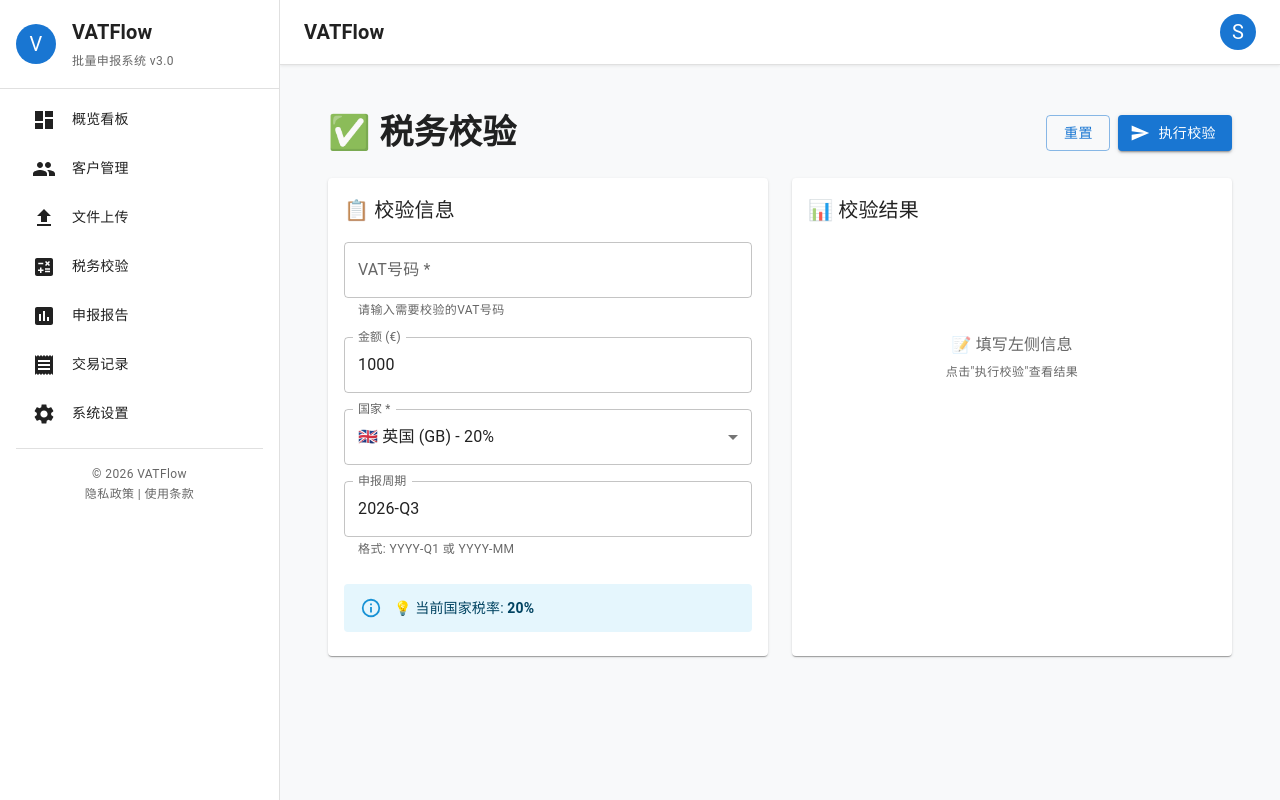
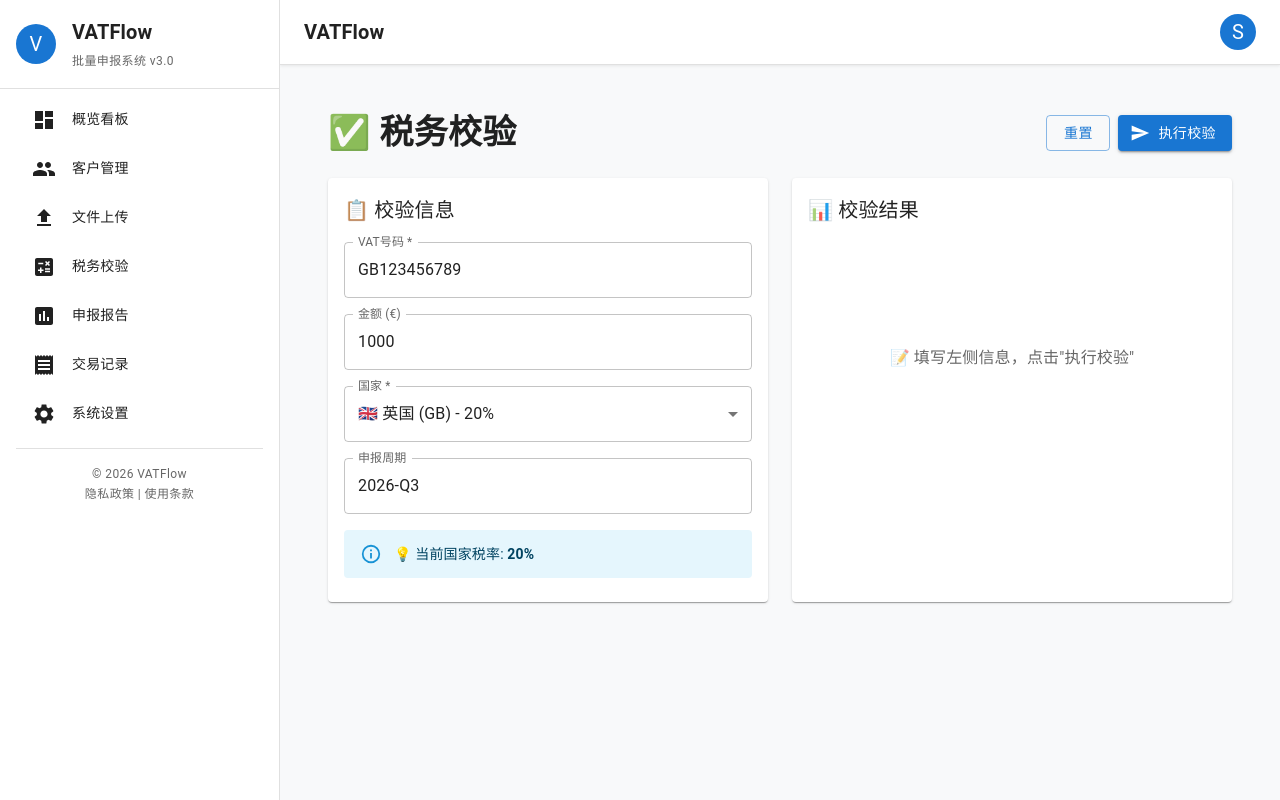
Before and after one commit to TsaiCora/vatflow-enterprise, a React (Create React App) app in the folder frontend/: page /tax-validation in a window 1280 px wide. Built offline with nearby package versions, Linux system fonts and the light colour scheme; sample sign-in values are in the browser's storage.

Commit message:
修复税务校验：使用原生fetch绕过拦截器，手动处理401

```diff
--- a/frontend/src/pages/TaxValidation.js
+++ b/frontend/src/pages/TaxValidation.js
@@ -15,171 +15,133 @@ import {
     FormControl,
     InputLabel,
     Select,
-    Snackbar,
-    IconButton
+    Snackbar
 } from '@mui/material';
 import {
-    Refresh as RefreshIcon,
     Send as SendIcon,
     CheckCircle as CheckCircleIcon,
-    Error as ErrorIcon,
-    Close as CloseIcon
+    Error as ErrorIcon
 } from '@mui/icons-material';
-import { taxAPI } from '../services/api';
 
-// ===== 完整国家列表（43个国家）=====
+// ===== 国家列表 =====
 const ALL_COUNTRIES = [
-    // 欧洲
-    { code: 'GB', name: '英国', flag: '🇬🇧', taxRate: 20, currency: 'GBP' },
-    { code: 'FR', name: '法国', flag: '🇫🇷', taxRate: 20, currency: 'EUR' },
-    { code: 'DE', name: '德国', flag: '🇩🇪', taxRate: 19, currency: 'EUR' },
-    { code: 'IT', name: '意大利', flag: '🇮🇹', taxRate: 22, currency: 'EUR' },
-    { code: 'ES', name: '西班牙', flag: '🇪🇸', taxRate: 21, currency: 'EUR' },
-    { code: 'NL', name: '荷兰', flag: '🇳🇱', taxRate: 21, currency: 'EUR' },
-    { code: 'BE', name: '比利时', flag: '🇧🇪', taxRate: 21, currency: 'EUR' },
-    { code: 'AT', name: '奥地利', flag: '🇦🇹', taxRate: 20, currency: 'EUR' },
-    { code: 'PL', name: '波兰', flag: '🇵🇱', taxRate: 23, currency: 'PLN' },
-    { code: 'SE', name: '瑞典', flag: '🇸🇪', taxRate: 25, currency: 'SEK' },
-    { code: 'DK', name: '丹麦', flag: '🇩🇰', taxRate: 25, currency: 'DKK' },
-    { code: 'FI', name: '芬兰', flag: '🇫🇮', taxRate: 24, currency: 'EUR' },
-    { code: 'IE', name: '爱尔兰', flag: '🇮🇪', taxRate: 23, currency: 'EUR' },
-    { code: 'PT', name: '葡萄牙', flag: '🇵🇹', taxRate: 23, currency: 'EUR' },
-    { code: 'NO', name: '挪威', flag: '🇳🇴', taxRate: 25, currency: 'NOK' },
-    { code: 'CH', name: '瑞士', flag: '🇨🇭', taxRate: 7.7, currency: 'CHF' },
-    { code: 'RU', name: '俄罗斯', flag: '🇷🇺', taxRate: 20, currency: 'RUB' },
-    // 亚洲
-    { code: 'JP', name: '日本', flag: '🇯🇵', taxRate: 10, currency: 'JPY' },
-    { code: 'CN', name: '中国', flag: '🇨🇳', taxRate: 13, currency: 'CNY' },
-    { code: 'KR', name: '韩国', flag: '🇰🇷', taxRate: 10, currency: 'KRW' },
-    { code: 'SG', name: '新加坡', flag: '🇸🇬', taxRate: 9, currency: 'SGD' },
-    { code: 'MY', name: '马来西亚', flag: '🇲🇾', taxRate: 8, currency: 'MYR' },
-    { code: 'TH', name: '泰国', flag: '🇹🇭', taxRate: 7, currency: 'THB' },
-    { code: 'VN', name: '越南', flag: '🇻🇳', taxRate: 10, currency: 'VND' },
-    { code: 'ID', name: '印度尼西亚', flag: '🇮🇩', taxRate: 11, currency: 'IDR' },
-    { code: 'PH', name: '菲律宾', flag: '🇵🇭', taxRate: 12, currency: 'PHP' },
-    { code: 'IN', name: '印度', flag: '🇮🇳', taxRate: 18, currency: 'INR' },
-    { code: 'HK', name: '香港', flag: '🇭🇰', taxRate: 0, currency: 'HKD' },
-    { code: 'TW', name: '台湾', flag: '🇹🇼', taxRate: 5, currency: 'TWD' },
-    // 美洲
-    { code: 'US', name: '美国', flag: '🇺🇸', taxRate: 0, currency: 'USD' },
-    { code: 'CA', name: '加拿大', flag: '🇨🇦', taxRate: 5, currency: 'CAD' },
-    { code: 'MX', name: '墨西哥', flag: '🇲🇽', taxRate: 16, currency: 'MXN' },
-    { code: 'BR', name: '巴西', flag: '🇧🇷', taxRate: 17, currency: 'BRL' },
-    { code: 'AR', name: '阿根廷', flag: '🇦🇷', taxRate: 21, currency: 'ARS' },
-    // 大洋洲
-    { code: 'AU', name: '澳大利亚', flag: '🇦🇺', taxRate: 10, currency: 'AUD' },
-    { code: 'NZ', name: '新西兰', flag: '🇳🇿', taxRate: 15, currency: 'NZD' },
-    // 非洲
-    { code: 'ZA', name: '南非', flag: '🇿🇦', taxRate: 15, currency: 'ZAR' },
-    { code: 'NG', name: '尼日利亚', flag: '🇳🇬', taxRate: 7.5, currency: 'NGN' },
-    { code: 'EG', name: '埃及', flag: '🇪🇬', taxRate: 14, currency: 'EGP' },
-    // 中东
-    { code: 'AE', name: '阿联酋', flag: '🇦🇪', taxRate: 5, currency: 'AED' },
-    { code: 'SA', name: '沙特阿拉伯', flag: '🇸🇦', taxRate: 15, currency: 'SAR' },
-    { code: 'IL', name: '以色列', flag: '🇮🇱', taxRate: 17, currency: 'ILS' },
-    { code: 'TR', name: '土耳其', flag: '🇹🇷', taxRate: 18, currency: 'TRY' },
+    { code: 'GB', name: '英国', flag: '🇬🇧', taxRate: 20 },
+    { code: 'FR', name: '法国', flag: '🇫🇷', taxRate: 20 },
+    { code: 'DE', name: '德国', flag: '🇩🇪', taxRate: 19 },
+    { code: 'IT', name: '意大利', flag: '🇮🇹', taxRate: 22 },
+    { code: 'ES', name: '西班牙', flag: '🇪🇸', taxRate: 21 },
+    { code: 'NL', name: '荷兰', flag: '🇳🇱', taxRate: 21 },
+    { code: 'BE', name: '比利时', flag: '🇧🇪', taxRate: 21 },
+    { code: 'PL', name: '波兰', flag: '🇵🇱', taxRate: 23 },
+    { code: 'SE', name: '瑞典', flag: '🇸🇪', taxRate: 25 },
+    { code: 'DK', name: '丹麦', flag: '🇩🇰', taxRate: 25 },
+    { code: 'FI', name: '芬兰', flag: '🇫🇮', taxRate: 24 },
+    { code: 'IE', name: '爱尔兰', flag: '🇮🇪', taxRate: 23 },
+    { code: 'PT', name: '葡萄牙', flag: '🇵🇹', taxRate: 23 },
+    { code: 'AT', name: '奥地利', flag: '🇦🇹', taxRate: 20 },
+    { code: 'NO', name: '挪威', flag: '🇳🇴', taxRate: 25 },
+    { code: 'CH', name: '瑞士', flag: '🇨🇭', taxRate: 7.7 },
+    { code: 'JP', name: '日本', flag: '🇯🇵', taxRate: 10 },
+    { code: 'SG', name: '新加坡', flag: '🇸🇬', taxRate: 9 },
+    { code: 'AU', name: '澳大利亚', flag: '🇦🇺', taxRate: 10 },
+    { code: 'CA', name: '加拿大', flag: '🇨🇦', taxRate: 5 },
+    { code: 'US', name: '美国', flag: '🇺🇸', taxRate: 0 },
+    { code: 'KR', name: '韩国', flag: '🇰🇷', taxRate: 10 },
+    { code: 'MY', name: '马来西亚', flag: '🇲🇾', taxRate: 8 },
+    { code: 'TH', name: '泰国', flag: '🇹🇭', taxRate: 7 },
+    { code: 'VN', name: '越南', flag: '🇻🇳', taxRate: 10 },
+    { code: 'ID', name: '印度尼西亚', flag: '🇮🇩', taxRate: 11 },
+    { code: 'PH', name: '菲律宾', flag: '🇵🇭', taxRate: 12 },
+    { code: 'IN', name: '印度', flag: '🇮🇳', taxRate: 18 },
+    { code: 'ZA', name: '南非', flag: '🇿🇦', taxRate: 15 },
+    { code: 'TR', name: '土耳其', flag: '🇹🇷', taxRate: 18 },
+    { code: 'AE', name: '阿联酋', flag: '🇦🇪', taxRate: 5 },
+    { code: 'NZ', name: '新西兰', flag: '🇳🇿', taxRate: 15 },
+    { code: 'BR', name: '巴西', flag: '🇧🇷', taxRate: 17 },
+    { code: 'MX', name: '墨西哥', flag: '🇲🇽', taxRate: 16 },
 ];
 
 function TaxValidation() {
     const [loading, setLoading] = useState(false);
-    const [validationResult, setValidationResult] = useState(null);
+    const [result, setResult] = useState(null);
     const [error, setError] = useState(null);
     const [success, setSuccess] = useState(false);
     const [snackbar, setSnackbar] = useState({ open: false, message: '', severity: 'success' });
     const [formData, setFormData] = useState({
-        vatNumber: '',
+        vatNumber: 'GB123456789',
         amount: 1000,
         country: 'GB',
         period: '2026-Q3'
     });
 
-    // 检查登录状态
-    useEffect(() => {
-        const token = localStorage.getItem('token');
-        if (!token) {
-            setError('请先登录后再使用税务校验功能');
-        }
-    }, []);
-
-    const handleInputChange = (field, value) => {
+    const handleChange = (field, value) => {
         setFormData({ ...formData, [field]: value });
     };
 
     const handleValidate = async () => {
+        // 验证 token
         const token = localStorage.getItem('token');
-        console.log('🔑 当前Token:', token ? '存在' : '不存在');
-
         if (!token) {
-            const msg = '请先登录后再执行税务校验';
-            setError(msg);
-            setSnackbar({ open: true, message: msg, severity: 'warning' });
+            setError('请先登录');
+            setSnackbar({ open: true, message: '请先登录', severity: 'warning' });
             return;
         }
 
         if (!formData.vatNumber) {
-            const msg = '请输入VAT号码';
-            setError(msg);
-            setSnackbar({ open: true, message: msg, severity: 'warning' });
+            setError('请输入VAT号码');
+            setSnackbar({ open: true, message: '请输入VAT号码', severity: 'warning' });
             return;
         }
 
         setLoading(true);
         setError(null);
-        setValidationResult(null);
+        setResult(null);
         setSuccess(false);
 
         try {
-            console.log('📤 发送校验请求:', formData);
+            console.log('📤 发送请求:', formData);
 
-            const result = await taxAPI.validate(formData);
-            console.log('✅ 税务校验结果:', result);
+            // 直接使用 fetch，绕过 api.js 拦截器
+            const response = await fetch('https://api.vatapex.com/api/v1/tax/validate', {
+                method: 'POST',
+                headers: {
+                    'Content-Type': 'application/json',
+                    'Authorization': `Bearer ${token}`
+                },
+                body: JSON.stringify({
+                    vatNumber: formData.vatNumber,
+                    amount: formData.amount,
+                    country: formData.country,
+                    period: formData.period
+                })
+            });
 
-            if (result && result.success) {
-                setValidationResult(result.data);
+            const data = await response.json();
+            console.log('📥 响应:', data);
+
+            if (response.status === 401) {
+                setError('登录已过期，请重新登录');
+                setSnackbar({ open: true, message: '登录已过期，请重新登录', severity: 'error' });
+                localStorage.removeItem('token');
+                localStorage.removeItem('user');
+                setTimeout(() => {
+                    window.location.href = '/login';
+                }, 2000);
+                return;
+            }
+
+            if (data.success) {
+                setResult(data.data);
                 setSuccess(true);
-                setSnackbar({
-                    open: true,
-                    message: '✅ 税务校验通过！',
-                    severity: 'success'
-                });
+                setSnackbar({ open: true, message: '✅ 校验通过！', severity: 'success' });
             } else {
-                setValidationResult(result);
-                const errorMsg = result?.error || '校验失败，请检查数据';
-                setError(errorMsg);
-                setSnackbar({
-                    open: true,
-                    message: errorMsg,
-                    severity: 'error'
-                });
+                setError(data.error || '校验失败');
+                setSnackbar({ open: true, message: data.error || '校验失败', severity: 'error' });
             }
         } catch (err) {
-            console.error('❌ 校验失败:', err);
-            console.error('❌ 错误详情:', JSON.stringify(err, null, 2));
-
-            // 处理错误
-            let msg = '税务校验失败，请检查网络';
-
-            if (err && err.status === 401) {
-                msg = '登录已过期，请重新登录';
-                localStorage.removeItem('token');
-                localStorage.removeItem('user');
-                setError(msg);
-                setSnackbar({ open: true, message: msg, severity: 'error' });
-                setTimeout(() => {
-                    window.location.href = '/login';
-                }, 2500);
-            } else if (typeof err === 'string') {
-                msg = err;
-                setError(msg);
-                setSnackbar({ open: true, message: msg, severity: 'error' });
-            } else if (err && err.message) {
-                msg = err.message;
-                setError(msg);
-                setSnackbar({ open: true, message: msg, severity: 'error' });
-            } else {
-                setError(msg);
-                setSnackbar({ open: true, message: msg, severity: 'error' });
-            }
+            console.error('❌ 错误:', err);
+            setError('网络错误，请重试');
+            setSnackbar({ open: true, message: '网络错误，请重试', severity: 'error' });
         } finally {
             setLoading(false);
         }
@@ -192,41 +154,28 @@ function TaxValidation() {
             country: 'GB',
             period: '2026-Q3'
         });
-        setValidationResult(null);
+        setResult(null);
         setError(null);
         setSuccess(false);
     };
 
-    const handleCloseSnackbar = () => {
-        setSnackbar({ ...snackbar, open: false });
-    };
-
-    // 获取国家显示名称
-    const getCountryDisplay = (code) => {
+    const getCountryName = (code) => {
         const country = ALL_COUNTRIES.find(c => c.code === code);
         return country ? `${country.flag} ${country.name}` : code;
     };
 
-    // 获取国家税率
-    const getCountryTaxRate = (code) => {
+    const getTaxRate = (code) => {
         const country = ALL_COUNTRIES.find(c => c.code === code);
         return country ? country.taxRate : 0;
     };
 
     return (
         <Box sx={{ p: 3 }}>
+            {/* 标题 */}
             <Box sx={{ display: 'flex', justifyContent: 'space-between', alignItems: 'center', mb: 3, flexWrap: 'wrap', gap: 1 }}>
-                <Typography variant="h4" sx={{ fontWeight: 'bold' }}>
-                    ✅ 税务校验
-                </Typography>
+                <Typography variant="h4" sx={{ fontWeight: 'bold' }}>✅ 税务校验</Typography>
                 <Box sx={{ display: 'flex', gap: 1 }}>
-                    <Button
-                        variant="outlined"
-                        onClick={handleReset}
-                        disabled={loading}
-                    >
-                        重置
-                    </Button>
+                    <Button variant="outlined" onClick={handleReset} disabled={loading}>重置</Button>
                     <Button
                         variant="contained"
                         startIcon={loading ? <CircularProgress size={20} /> : <SendIcon />}
@@ -238,43 +187,33 @@ function TaxValidation() {
                 </Box>
             </Box>
 
+            {/* 错误提示 */}
             {error && (
-                <Alert
-                    severity="error"
-                    sx={{ mb: 3 }}
-                    onClose={() => setError(null)}
-                    icon={<ErrorIcon />}
-                >
+                <Alert severity="error" sx={{ mb: 3 }} onClose={() => setError(null)} icon={<ErrorIcon />}>
                     {error}
                 </Alert>
             )}
 
-            {success && validationResult && (
-                <Alert
-                    severity="success"
-                    sx={{ mb: 3 }}
-                    icon={<CheckCircleIcon />}
-                >
+            {/* 成功提示 */}
+            {success && result && (
+                <Alert severity="success" sx={{ mb: 3 }} icon={<CheckCircleIcon />}>
                     ✅ 校验通过！VAT号码有效。
                 </Alert>
             )}
 
+            {/* 表单和结果 */}
             <Grid container spacing={3}>
                 <Grid item xs={12} md={6}>
                     <Card>
                         <CardContent>
-                            <Typography variant="h6" gutterBottom>
-                                📋 校验信息
-                            </Typography>
+                            <Typography variant="h6" gutterBottom>📋 校验信息</Typography>
                             <Box sx={{ display: 'flex', flexDirection: 'column', gap: 2, mt: 2 }}>
                                 <TextField
                                     fullWidth
                                     label="VAT号码 *"
                                     value={formData.vatNumber}
-                                    onChange={(e) => handleInputChange('vatNumber', e.target.value.toUpperCase())}
+                                    onChange={(e) => handleChange('vatNumber', e.target.value.toUpperCase())}
                                     placeholder="例如: GB123456789"
-                                    size="medium"
-                                    helperText="请输入需要校验的VAT号码"
                                     disabled={loading}
                                 />
                                 <TextField
@@ -282,21 +221,19 @@ function TaxValidation() {
                                     label="金额 (€)"
                                     type="number"
                                     value={formData.amount}
-                                    onChange={(e) => handleInputChange('amount', parseFloat(e.target.value) || 0)}
-                                    size="medium"
-                                    InputProps={{ inputProps: { min: 0, step: 0.01 } }}
+                                    onChange={(e) => handleChange('amount', parseFloat(e.target.value) || 0)}
                                     disabled={loading}
                                 />
-                                <FormControl fullWidth size="medium" disabled={loading}>
+                                <FormControl fullWidth disabled={loading}>
                                     <InputLabel>国家 *</InputLabel>
                                     <Select
                                         value={formData.country}
-                                        onChange={(e) => handleInputChange('country', e.target.value)}
+                                        onChange={(e) => handleChange('country', e.target.value)}
                                         label="国家 *"
                                     >
-                                        {ALL_COUNTRIES.map((country) => (
-                                            <MenuItem key={country.code} value={country.code}>
-                                                {country.flag} {country.name} ({country.code}) - {country.taxRate}%
+                                        {ALL_COUNTRIES.map((c) => (
+                                            <MenuItem key={c.code} value={c.code}>
+                                                {c.flag} {c.name} ({c.code}) - {c.taxRate}%
                                             </MenuItem>
                                         ))}
                                     </Select>
@@ -305,14 +242,12 @@ function TaxValidation() {
                                     fullWidth
                                     label="申报周期"
                                     value={formData.period}
-                                    onChange={(e) => handleInputChange('period', e.target.value)}
+                                    onChange={(e) => handleChange('period', e.target.value)}
                                     placeholder="例如: 2026-Q3"
-                                    size="medium"
-                                    helperText="格式: YYYY-Q1 或 YYYY-MM"
                                     disabled={loading}
                                 />
-                                <Alert severity="info" sx={{ mt: 1 }}>
-                                    💡 当前国家税率: <strong>{getCountryTaxRate(formData.country)}%</strong>
+                                <Alert severity="info">
+                                    💡 当前国家税率: <strong>{getTaxRate(formData.country)}%</strong>
                                 </Alert>
                             </Box>
                         </CardContent>
@@ -322,66 +257,24 @@ function TaxValidation() {
                 <Grid item xs={12} md={6}>
                     <Card sx={{ height: '100%' }}>
                         <CardContent>
-                            <Typography variant="h6" gutterBottom>
-                                📊 校验结果
-                            </Typography>
-                            {validationResult ? (
+                            <Typography variant="h6" gutterBottom>📊 校验结果</Typography>
+                            {result ? (
                                 <Box sx={{ mt: 2 }}>
-                                    <Paper
-                                        sx={{
-                                            p: 2,
-                                            bgcolor: success ? '#e8f5e9' : '#fff3e0',
-                                            borderRadius: 2,
-                                            mb: 2
-                                        }}
-                                    >
-                                        <Typography variant="subtitle2" color="textSecondary">
-                                            状态
-                                        </Typography>
+                                    <Paper sx={{ p: 2, bgcolor: success ? '#e8f5e9' : '#fff3e0', borderRadius: 2, mb: 2 }}>
+                                        <Typography variant="subtitle2" color="textSecondary">状态</Typography>
                                         <Typography variant="h6" color={success ? 'success.main' : 'warning.main'}>
                                             {success ? '✅ 校验通过' : '⚠️ 校验结果'}
                                         </Typography>
                                     </Paper>
-                                    <Paper
-                                        sx={{
-                                            p: 2,
-                                            bgcolor: '#f5f5f5',
-                                            borderRadius: 2,
-                                            maxHeight: 300,
-                                            overflow: 'auto'
-                                        }}
-                                    >
-                                        <Typography variant="subtitle2" color="textSecondary" gutterBottom>
-                                            返回数据:
-                                        </Typography>
-                                        <pre style={{
-                                            margin: 0,
-                                            fontSize: 12,
-                                            fontFamily: 'monospace',
-                                            whiteSpace: 'pre-wrap',
-                                            wordBreak: 'break-all'
-                                        }}>
-                                            {JSON.stringify(validationResult, null, 2)}
+                                    <Paper sx={{ p: 2, bgcolor: '#f5f5f5', borderRadius: 2, maxHeight: 300, overflow: 'auto' }}>
+                                        <pre style={{ margin: 0, fontSize: 12, fontFamily: 'monospace' }}>
+                                            {JSON.stringify(result, null, 2)}
                                         </pre>
                                     </Paper>
                                 </Box>
                             ) : (
-                                <Box
-                                    sx={{
-                                        display: 'flex',
-                                        flexDirection: 'column',
-                                        alignItems: 'center',
-                                        justifyContent: 'center',
-                                        minHeight: 250,
-                                        color: 'text.secondary'
-                                    }}
-                                >
-                                    <Typography variant="body1" gutterBottom>
-                                        📝 填写左侧信息
-                                    </Typography>
-                                    <Typography variant="caption">
-                                        点击"执行校验"查看结果
-                                    </Typography>
+                                <Box sx={{ display: 'flex', alignItems: 'center', justifyContent: 'center', minHeight: 250, color: 'text.secondary' }}>
+                                    <Typography>📝 填写左侧信息，点击"执行校验"</Typography>
                                 </Box>
                             )}
                         </CardContent>
@@ -392,14 +285,10 @@ function TaxValidation() {
             <Snackbar
                 open={snackbar.open}
                 autoHideDuration={4000}
-                onClose={handleCloseSnackbar}
+                onClose={() => setSnackbar({ ...snackbar, open: false })}
                 anchorOrigin={{ vertical: 'top', horizontal: 'right' }}
             >
-                <Alert
-                    severity={snackbar.severity}
-                    onClose={handleCloseSnackbar}
-                    icon={snackbar.severity === 'success' ? <CheckCircleIcon /> : <ErrorIcon />}
-                >
+                <Alert severity={snackbar.severity} onClose={() => setSnackbar({ ...snackbar, open: false })}>
                     {snackbar.message}
                 </Alert>
             </Snackbar>
```
